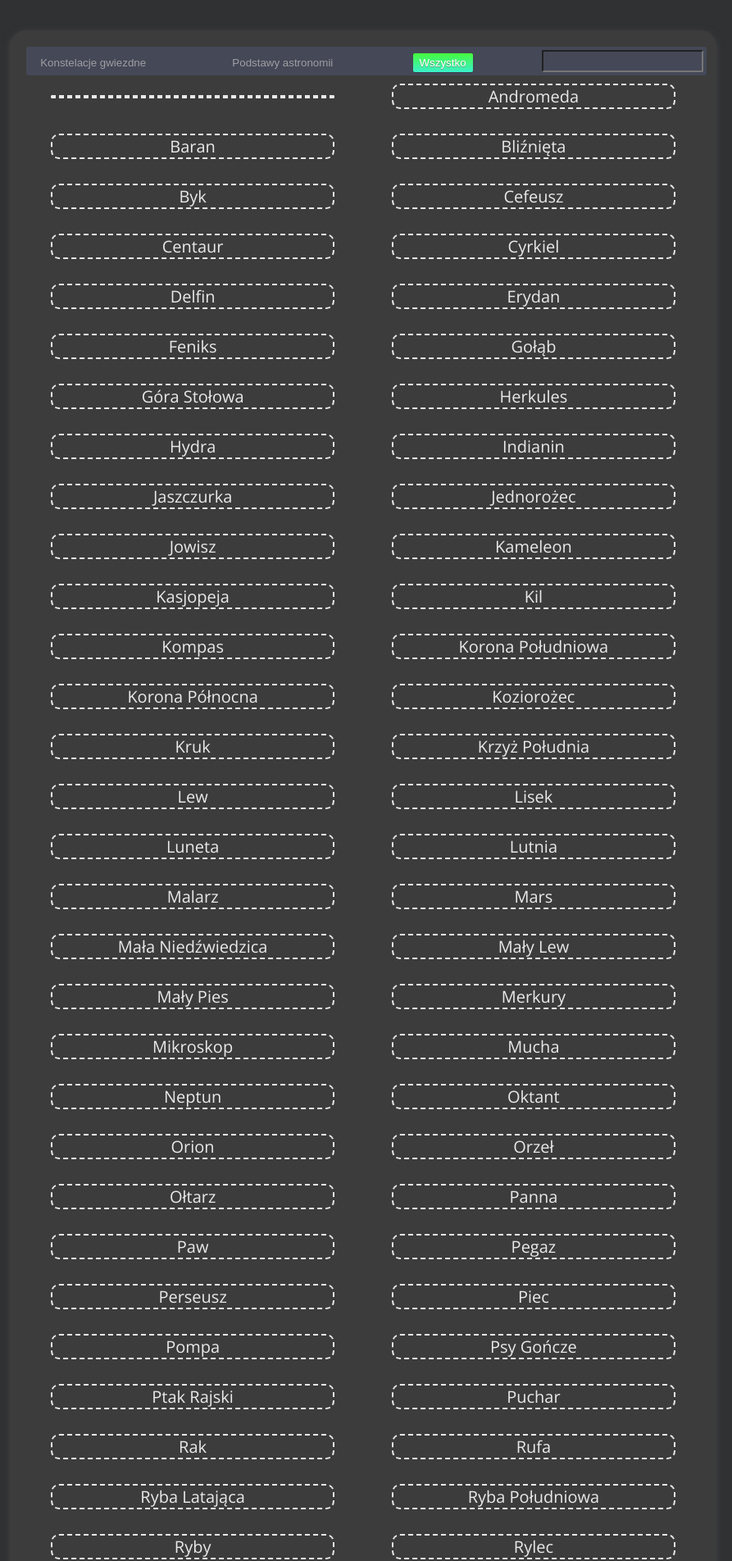
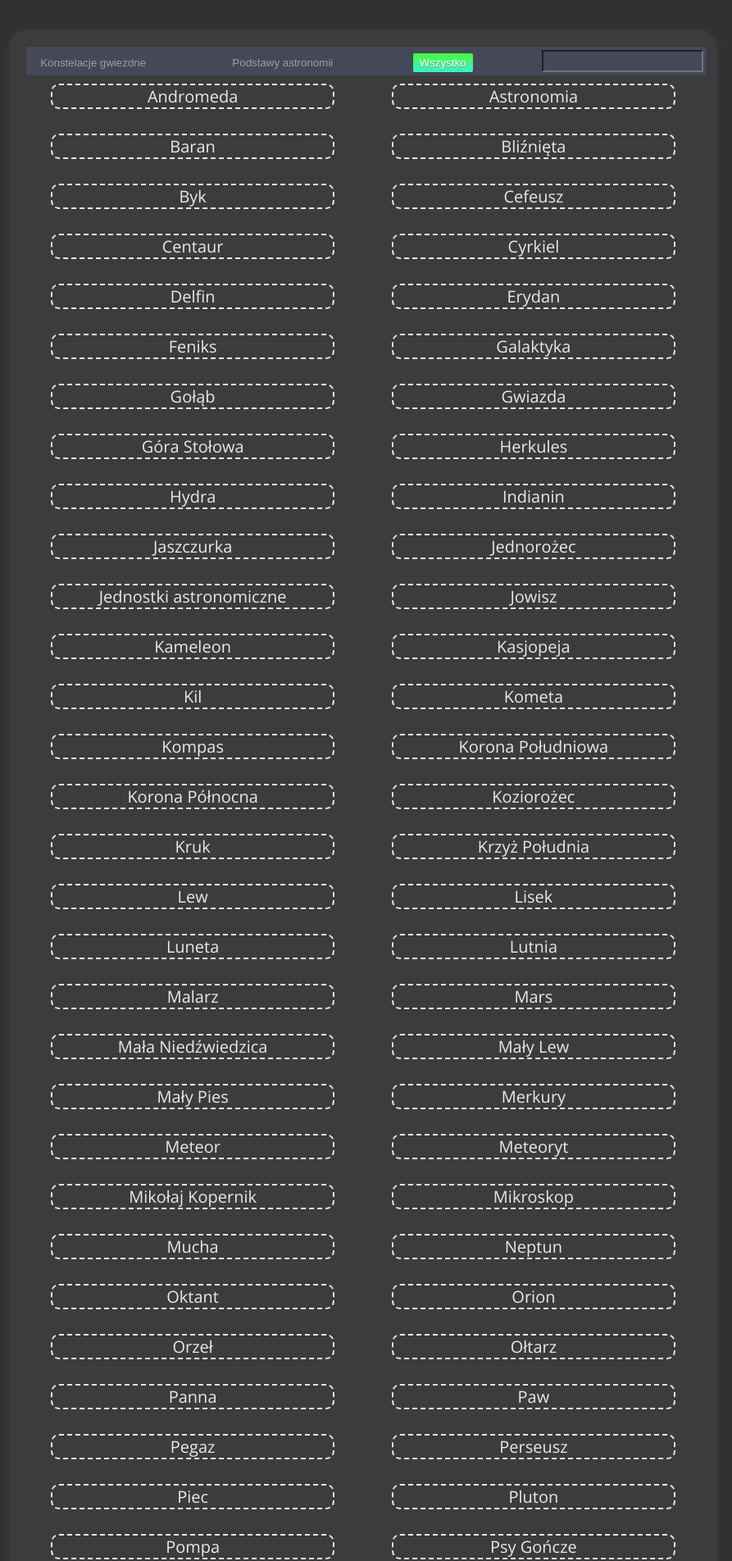
Before and after one commit to miki1099/learning-app-vue-frontend, a Vue app: page /learn/encyclopedia in a window 1280 px wide. Shown: the part 319-2223 px from the top of the page at 82% size, without its empty margins (197-1090 px from the left). Built offline with nearby package versions, Linux system fonts and the light colour scheme; sample sign-in values are in the browser's storage.

Commit message:
update encyclopedia

```diff
--- a/src/pages/learn/LearnEncyclopedia.vue
+++ b/src/pages/learn/LearnEncyclopedia.vue
@@ -118,8 +118,15 @@ export default {
                 {id: null, link: 'https://pl.wikipedia.org/wiki/Saturn', name: 'Saturn', category: 'p'},
                 {id: null, link: 'https://pl.wikipedia.org/wiki/Uran', name: 'Uran', category: 'p'},
                 {id: null, link: 'https://pl.wikipedia.org/wiki/Neptun', name: 'Neptun', category: 'p'},
-                {id: null, link: '', name: '', category: 'p'},
-
+                {id: null, link: 'https://pl.wikipedia.org/wiki/Astronomiczne_jednostki_odleg%C5%82o%C5%9Bci', name: 'Jednostki astronomiczne', category: 'p'},
+                {id: null, link: 'https://pl.wikipedia.org/wiki/Kometa', name: 'Kometa', category: 'p'},
+                {id: null, link: 'https://pl.wikipedia.org/wiki/Meteor', name: 'Meteor', category: 'p'},
+                {id: null, link: 'https://pl.wikipedia.org/wiki/Meteoryt', name: 'Meteoryt', category: 'p'},
+                {id: null, link: 'https://pl.wikipedia.org/wiki/Galaktyka', name: 'Galaktyka', category: 'p'},
+                {id: null, link: 'https://pl.wikipedia.org/wiki/Miko%C5%82aj_Kopernik', name: 'Mikołaj Kopernik', category: 'p'},
+                {id: null, link: 'https://pl.wikipedia.org/wiki/(134340)_Pluton', name: 'Pluton', category: 'p'},
+                {id: null, link: 'https://pl.wikipedia.org/wiki/Astronomia', name: 'Astronomia', category: 'p'},
+                {id: null, link: 'https://pl.wikipedia.org/wiki/Gwiazda', name: 'Gwiazda', category: 'p'},
 
             ],
         }
--- a/src/pages/learn/LearnFlashcard.vue
+++ b/src/pages/learn/LearnFlashcard.vue
@@ -160,8 +160,8 @@ export default {
 }
 
 .photo {
-  width: 60%;
-  max-width: 900px;
+  /* width: 60%; */
+  /* max-width: 900px; */
   border-radius: 20px;
 }
 .learn-site {
@@ -233,6 +233,10 @@ export default {
 
 }
 
+.photo {
+    max-height: 500px;
+}
+
 @media (max-width: 600px) {
     .photo {
         width: 95%;
```
